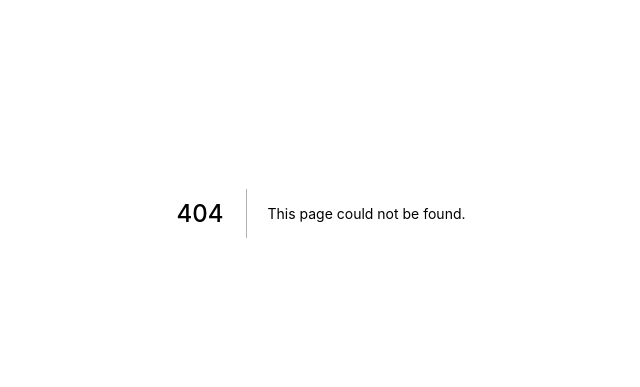
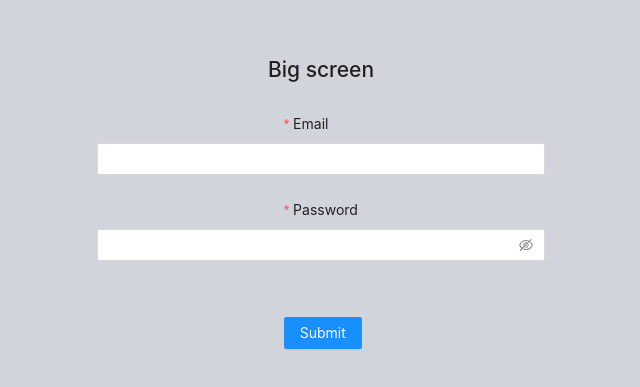
Before and after one commit to cyrilmarceau/Bigscreen, a Next.js app in the folder front/: page /administration in a window 1280 px wide. Before the commit this address had no page. Shown: the part 187-574 px from the top of the page, without its empty margins (319-959 px from the left). Built offline with nearby package versions, Linux system fonts and the light colour scheme.

Commit message:
feat(FRONT): Login form

```diff
--- a/front/package.json
+++ b/front/package.json
@@ -11,7 +11,11 @@
   "dependencies": {
     "next": "12.3.0",
     "react": "18.2.0",
-    "react-dom": "18.2.0"
+    "react-dom": "18.2.0",
+    "antd": "^4.21.2",
+    "axios": "^0.27.2",
+    "lodash": "^4.17.21",
+    "sass": "^1.52.3"
   },
   "devDependencies": {
     "eslint": "8.23.1",
--- a/front/pages/_app.js
+++ b/front/pages/_app.js
@@ -1,4 +1,6 @@
 import '../styles/globals.css'
+import 'antd/dist/antd.css';
+import '../styles/index.scss'
 
 function MyApp({ Component, pageProps }) {
   return <Component {...pageProps} />
--- /dev/null
+++ b/front/pages/administration/index.jsx
@@ -0,0 +1,61 @@
+import { Button, Form, Input } from 'antd';
+import { useState } from 'react';
+import axios from 'axios';
+
+const Login = () => {
+
+    const login = (values) => {
+
+        axios.post('http://127.0.0.1:8000/api/login', values).then(res => console.log(res));
+    }
+
+    return (
+        <>
+            <section className='page-container'>
+
+                <div className="login-form-container">
+
+                    <div className="login-form">
+
+                        <h1 className="login-form-title">Big screen</h1>
+
+                        <Form
+                            className="login-form-fields-group"
+                            name="basic"
+                            labelCol={{ offset: 10, span: 16 }}
+                            initialValues={{ remember: true }}
+                            layout="vertical"
+                            autoComplete="off"
+                            onFinish={login}
+                            >
+
+                            <Form.Item
+                                label="Email"
+                                name="email"
+                                rules={[{ required: true, message: 'Please input your mail!' }]}
+                            >
+                                <Input />
+                            </Form.Item>
+
+                            <Form.Item
+                                label="Password"
+                                name="password"
+                                rules={[{ required: true, message: 'Please input your password!' }]}
+                            >
+                                <Input.Password />
+                            </Form.Item>
+
+                            <Form.Item className="login-form-submit" wrapperCol={{ offset: 10, span: 16 }}>
+                                <Button type="primary" htmlType="submit">
+                                Submit
+                                </Button>
+                            </Form.Item>
+                        </Form>
+                    </div>
+                </div>
+            </section>
+        </>
+    );
+}
+
+export default Login;
--- a/front/pages/api/hello.js
+++ /dev/null
@@ -1,5 +0,0 @@
-// Next.js API route support: https://nextjs.org/docs/api-routes/introduction
-
-export default function handler(req, res) {
-  res.status(200).json({ name: 'John Doe' })
-}
--- /dev/null
+++ b/front/styles/index.scss
@@ -0,0 +1 @@
+@import "./pages/login";
--- /dev/null
+++ b/front/styles/pages/_login.scss
@@ -0,0 +1,39 @@
+.page-container {
+
+    overflow-y: hidden;
+}
+
+.login-form-container {
+
+    width: 100%;
+    height: 100vh;
+    display: flex;
+    justify-content: center;
+    align-items: center;
+    background-color: rgb(209 213 219);
+}
+
+.login-form {
+
+    width: 32rem;
+    padding: 2rem;
+    display: flex;
+    flex-direction: column;
+    justify-content: flex-start;
+    align-items: center;
+}
+
+.login-form-title {
+
+    padding-bottom: 1rem;
+}
+
+.login-form-fields-group {
+
+    width: 100%;
+}
+
+.login-form-submit {
+
+    padding-top: 2rem;
+}
```
Also changed, not shown: 1 other file (tests, documents, lock files or other folders).
